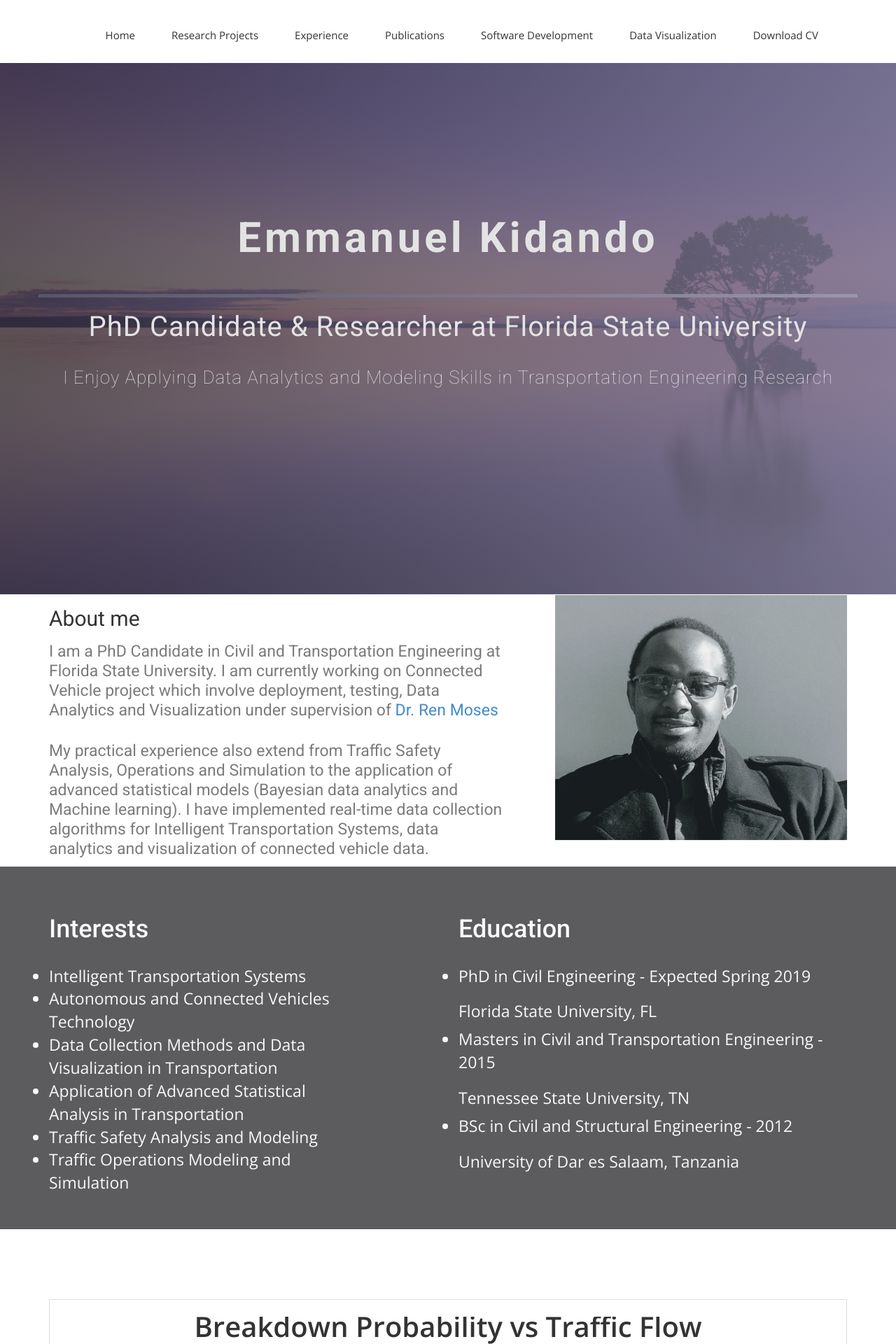
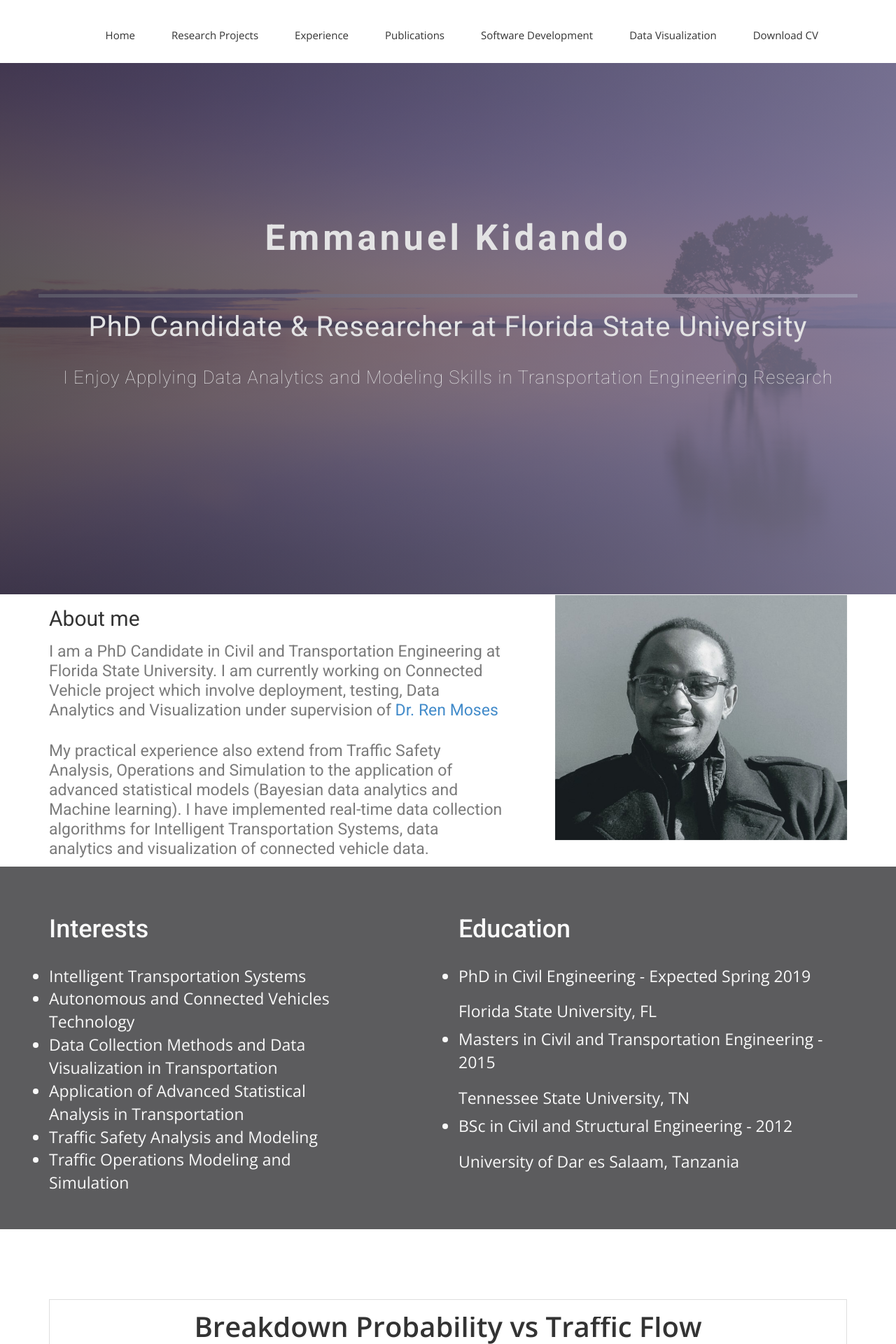
Before and after one commit to ekidando/Emma, a Jekyll site: the page built from index.html, in a window 1280 px wide. Shown: the top 1920 px of the page at 70% size. Built offline with Jekyll 4.4.1, drawn with Linux system fonts in a browser that asks for light colours; nearby versions of some CDN libraries; some web fonts are replaced.

Commit message:
Update airspace.css

```diff
--- a/css/airspace.css
+++ b/css/airspace.css
@@ -144,7 +144,7 @@ font header .navbar-default .navbar-nav li a:hover {
 #slider .block h1 {
   font-family: 'Roboto', sans-serif;
   font-weight: 100;
-  font-size: 60px;
+  font-size: 51px;
   line-height: 60px;
   letter-spacing: 5px;
   padding-bottom: 30px;
```
